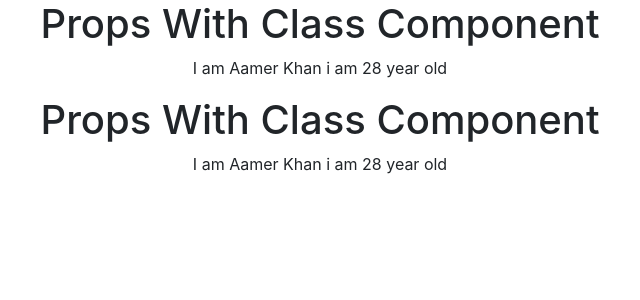
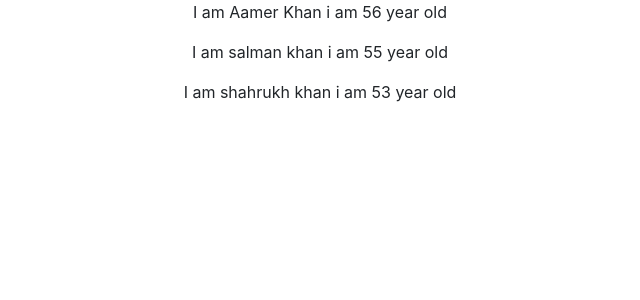
Before and after one commit to HusnainK721/my-first-app, a React (Create React App) app: page / in a window 1280 px wide. Shown: the top 300 px of the page, without its empty margins (320-960 px from the left). Built offline with nearby package versions, Linux system fonts and the light colour scheme.

Commit message:
Working with props in class component

```diff
--- a/src/Component/C-MainBodySection/PropsWithClassComponent/PropsWithClassChild.jsx
+++ b/src/Component/C-MainBodySection/PropsWithClassComponent/PropsWithClassChild.jsx
@@ -1,10 +1,10 @@
 import React, { Component } from "react";
-
+import { FormControl } from "react-bootstrap";
+import "./PropsWithClassComponent.css";
 export class PropsWithClassChild extends Component {
   render() {
     return (
       <div>
-        <h1>Props With Class Component</h1>
         <p>
           I am {this.props.name} i am {this.props.age} year old
         </p>
--- a/src/Component/C-MainBodySection/PropsWithClassComponent/PropsWithClassParent.jsx
+++ b/src/Component/C-MainBodySection/PropsWithClassComponent/PropsWithClassParent.jsx
@@ -5,8 +5,9 @@ export class PropsWithClassParent extends Component {
   render() {
     return (
       <div>
-        <PropsWithClassChild name="Aamer Khan" age="28" />
-        <PropsWithClassChild name="Aamer Khan" age="28" />
+        <PropsWithClassChild name="Aamer Khan" age="56" />
+        <PropsWithClassChild name="salman khan" age="55" />
+        <PropsWithClassChild name="shahrukh khan" age="53" />
       </div>
     );
   }
```
Also changed, not shown: src/Component/C-MainBodySection/PropsWithClassComponent/PropsWithClassComponent.css (added), 1 other file (tests, documents, lock files or other folders).
